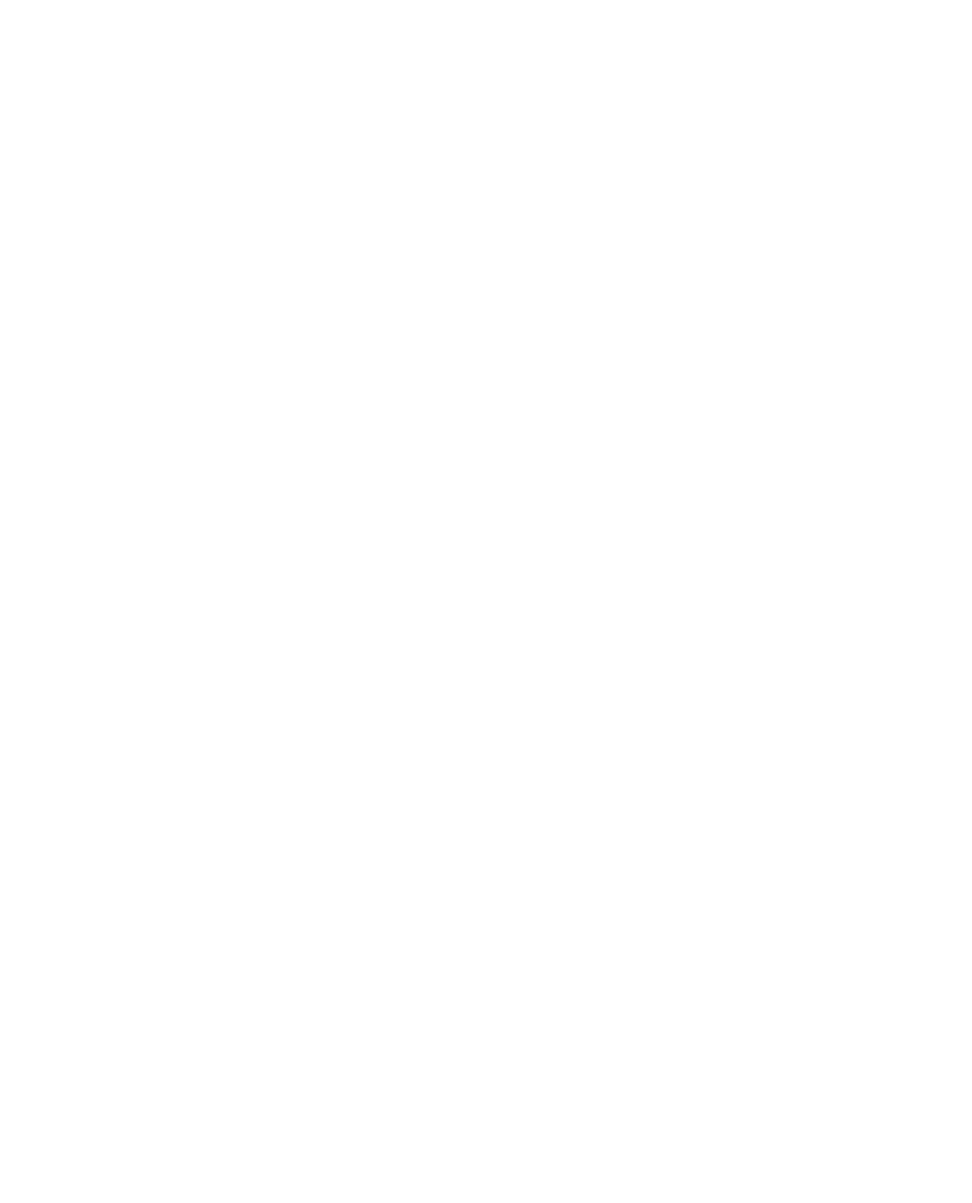
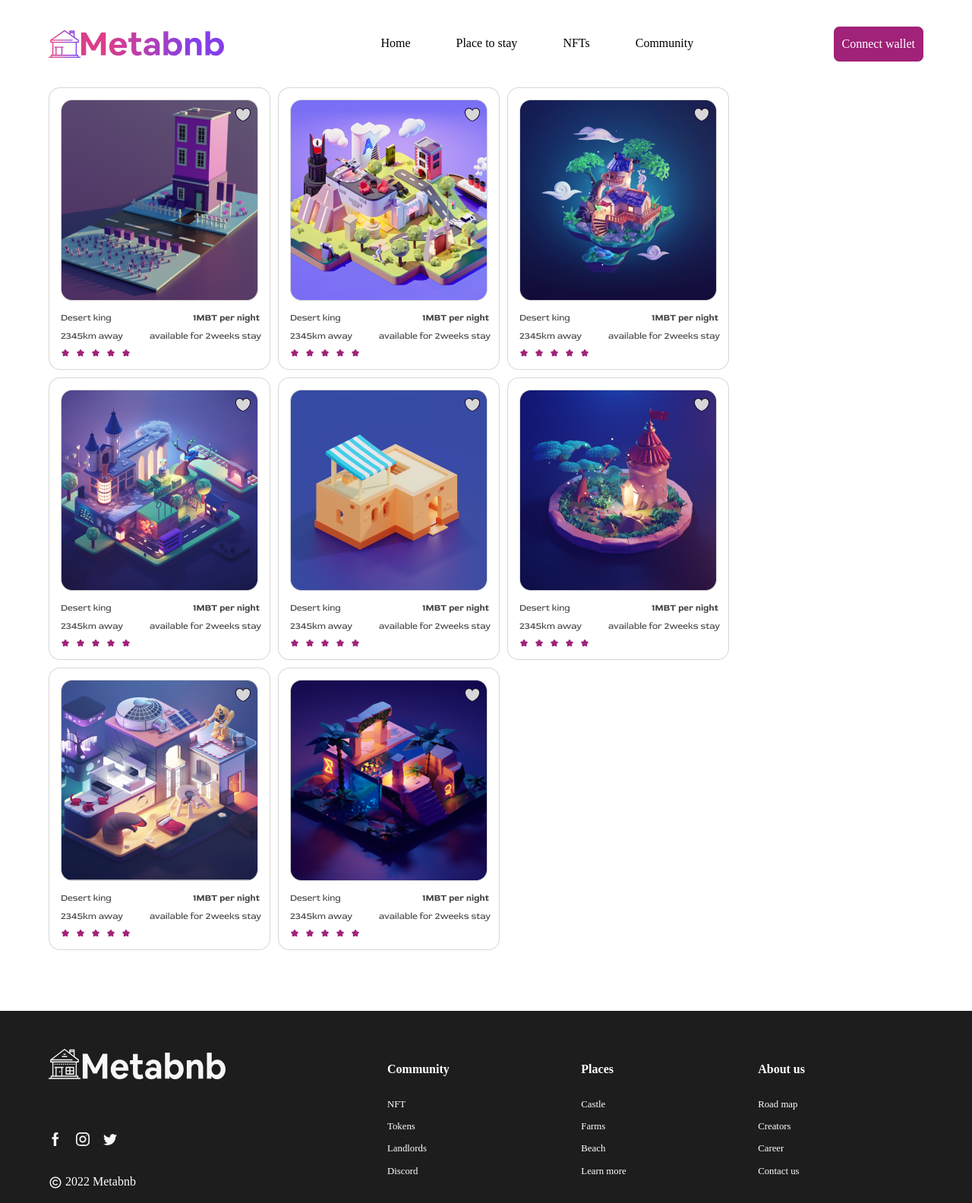
Before and after one commit to eyesaidyo/metabnb, a React (Create React App) app: page /place-to-stay in a window 1280 px wide. Before the commit this address had no page. Shown: the whole page at 76% size. Before the commit the page ends 800 px from the top, so only its background shows below. Built offline with nearby package versions, Linux system fonts and the light colour scheme; a web font is replaced by a local one.

Commit message:
refactor: made footer into its own component

```diff
--- a/src/App.js
+++ b/src/App.js
@@ -1,6 +1,7 @@
 import "./styles.css";
 import { Nav } from "./Components/Nav";
 import { Home } from "./Components/Home";
+import { PlaceToStay } from "./Components/PlaceToStay";
 import { Routes, Route, Link } from "react-router-dom";
 export default function App() {
   return (
@@ -8,6 +9,7 @@
       <Routes>
         <Route path="/" element={<Nav />}>
           <Route index element={<Home />} />
+          <Route path="place-to-stay" element={<PlaceToStay />} />
         </Route>
       </Routes>
     </div>
--- /dev/null
+++ b/src/Components/Footer.jsx
@@ -0,0 +1,56 @@
+import facebook from "../facebook.svg";
+import insta from "../insta.svg";
+import twitter from "../twitter.svg";
+import copy from "../copy.svg";
+import m from "../meta-white.svg";
+export const Footer = () => {
+  return (
+    <>
+      <div className="footer">
+        <div className="ft-left">
+          <img className="meta-white" alt="metabnb" src={m} />
+          <div className="socials">
+            <img alt="facebook" src={facebook} />
+            <img alt="instagram" src={insta} />
+            <img alt="twitter" src={twitter} />
+          </div>
+          <div className="copyright">
+            <p>
+              <img alt="copyright" src={copy} />
+              &nbsp;2022 Metabnb
+            </p>
+          </div>
+        </div>
+        <div className="ft-right">
+          <div>
+            <ul>
+              <li className="list-head">Community</li>
+              <li className="list-item">NFT</li>
+              <li className="list-item">Tokens</li>
+              <li className="list-item">Landlords</li>
+              <li className="list-item">Discord</li>
+            </ul>
+          </div>
+          <div>
+            <ul>
+              <li className="list-head">Places</li>
+              <li className="list-item">Castle</li>
+              <li className="list-item">Farms</li>
+              <li className="list-item">Beach</li>
+              <li className="list-item">Learn more</li>
+            </ul>
+          </div>
+          <div>
+            <ul>
+              <li className="list-head">About us</li>
+              <li className="list-item">Road map</li>
+              <li className="list-item">Creators</li>
+              <li className="list-item">Career</li>
+              <li className="list-item">Contact us</li>
+            </ul>
+          </div>
+        </div>
+      </div>
+    </>
+  );
+};
--- a/src/Components/Home.jsx
+++ b/src/Components/Home.jsx
@@ -14,11 +14,6 @@
 import house7 from "../frame149.png";
 import house8 from "../frame150.png";
 import nfts1 from "../nfts1.png";
-import m from "../meta-white.svg";
-import facebook from "../facebook.svg";
-import insta from "../insta.svg";
-import twitter from "../twitter.svg";
-import copy from "../copy.svg";
 export const Home = () => {
   return (
     <>
@@ -87,51 +82,7 @@
           <img className="nft-img" src={nfts1} />
         </div>
       </div>
-      <div className="footer">
-        <div className="ft-left">
-          <img className="meta-white" alt="metabnb" src={m} />
-          <div className="socials">
-            <img alt="facebook" src={facebook} />
-            <img alt="instagram" src={insta} />
-            <img alt="twitter" src={twitter} />
-          </div>
-          <div className="copyright">
-            <p>
-              <img alt="copyright" src={copy} />
-              &nbsp;2022 Metabnb
-            </p>
-          </div>
-        </div>
-        <div className="ft-right">
-          <div>
-            <ul>
-              <li className="list-head">Community</li>
-              <li className="list-item">NFT</li>
-              <li className="list-item">Tokens</li>
-              <li className="list-item">Landlords</li>
-              <li className="list-item">Discord</li>
-            </ul>
-          </div>
-          <div>
-            <ul>
-              <li className="list-head">Places</li>
-              <li className="list-item">Castle</li>
-              <li className="list-item">Farms</li>
-              <li className="list-item">Beach</li>
-              <li className="list-item">Learn more</li>
-            </ul>
-          </div>
-          <div>
-            <ul>
-              <li className="list-head">About us</li>
-              <li className="list-item">Road map</li>
-              <li className="list-item">Creators</li>
-              <li className="list-item">Career</li>
-              <li className="list-item">Contact us</li>
-            </ul>
-          </div>
-        </div>
-      </div>
+
     </>
   );
 };
--- a/src/Components/Nav.jsx
+++ b/src/Components/Nav.jsx
@@ -1,7 +1,7 @@
 import home from "../logo.svg";
 import meta from "../meta.svg";
-
-import { Outlet } from "react-router-dom";
+import { Footer } from "./Footer";
+import { Outlet, Link } from "react-router-dom";
 export const Nav = () => {
   return (
     <div>
@@ -13,10 +13,10 @@
         <nav className="nav">
           <ul>
             <li>
-              <a href="#">Home</a>
+              <Link to="/">Home</Link>
             </li>
             <li>
-              <a href="#">Place to stay</a>
+              <Link to="/place-to-stay">Place to stay</Link>
             </li>
             <li>
               <a href="#">NFTs</a>
@@ -29,6 +29,7 @@
         <button className="connect-btn">Connect wallet</button>
       </header>
       <Outlet />
+      <Footer />
     </div>
   );
 };
--- /dev/null
+++ b/src/Components/PlaceToStay.jsx
@@ -0,0 +1,24 @@
+import house1 from "../Frame 143.png";
+import house2 from "../frame144.png";
+import house3 from "../frame145.png";
+import house4 from "../frame146.png";
+import house5 from "../frame147.png";
+import house6 from "../frame148.png";
+import house7 from "../frame149.png";
+import house8 from "../frame150.png";
+export const PlaceToStay = () => {
+  return (
+    <>
+      <div className="card-container">
+        <img src={house5} />
+        <img src={house6} />
+        <img src={house7} />
+        <img src={house8} />
+        <img src={house1} />
+        <img src={house3} />
+        <img src={house2} />
+        <img src={house4} />
+      </div>
+    </>
+  );
+};
```
